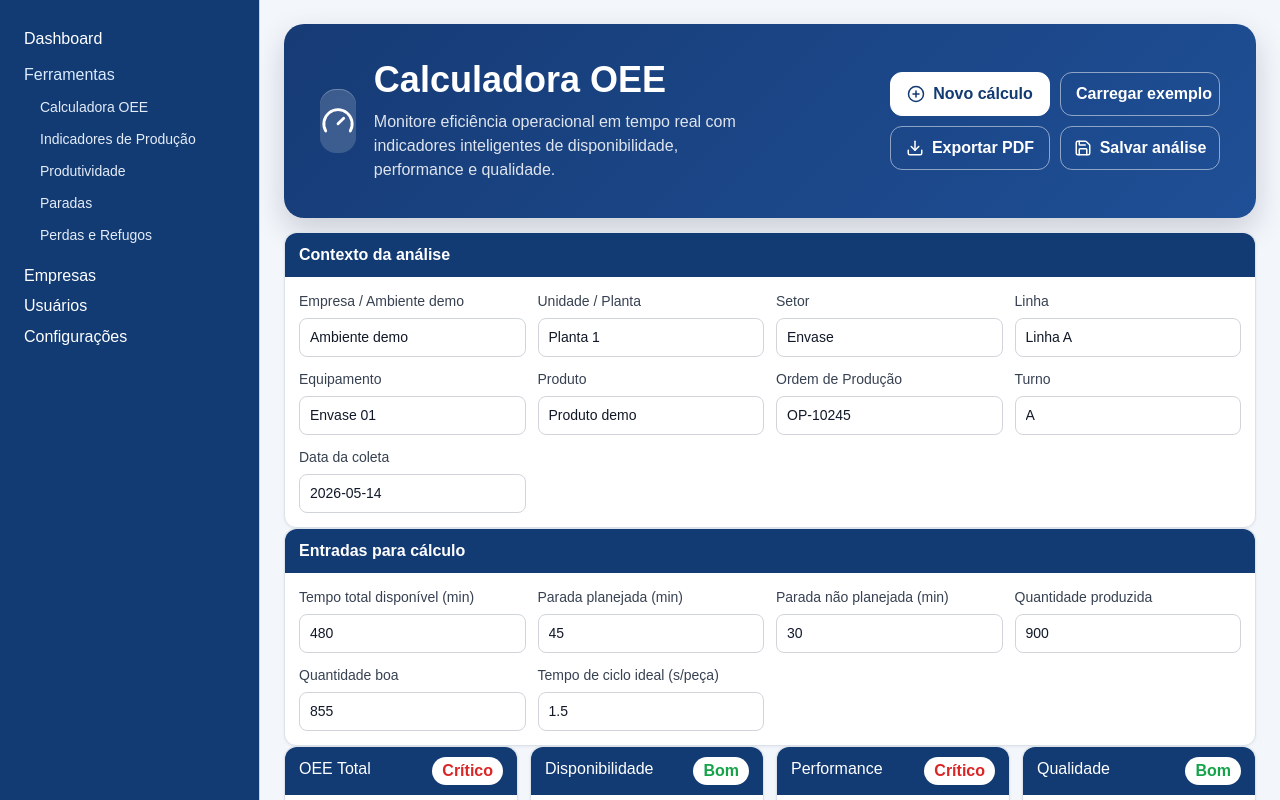
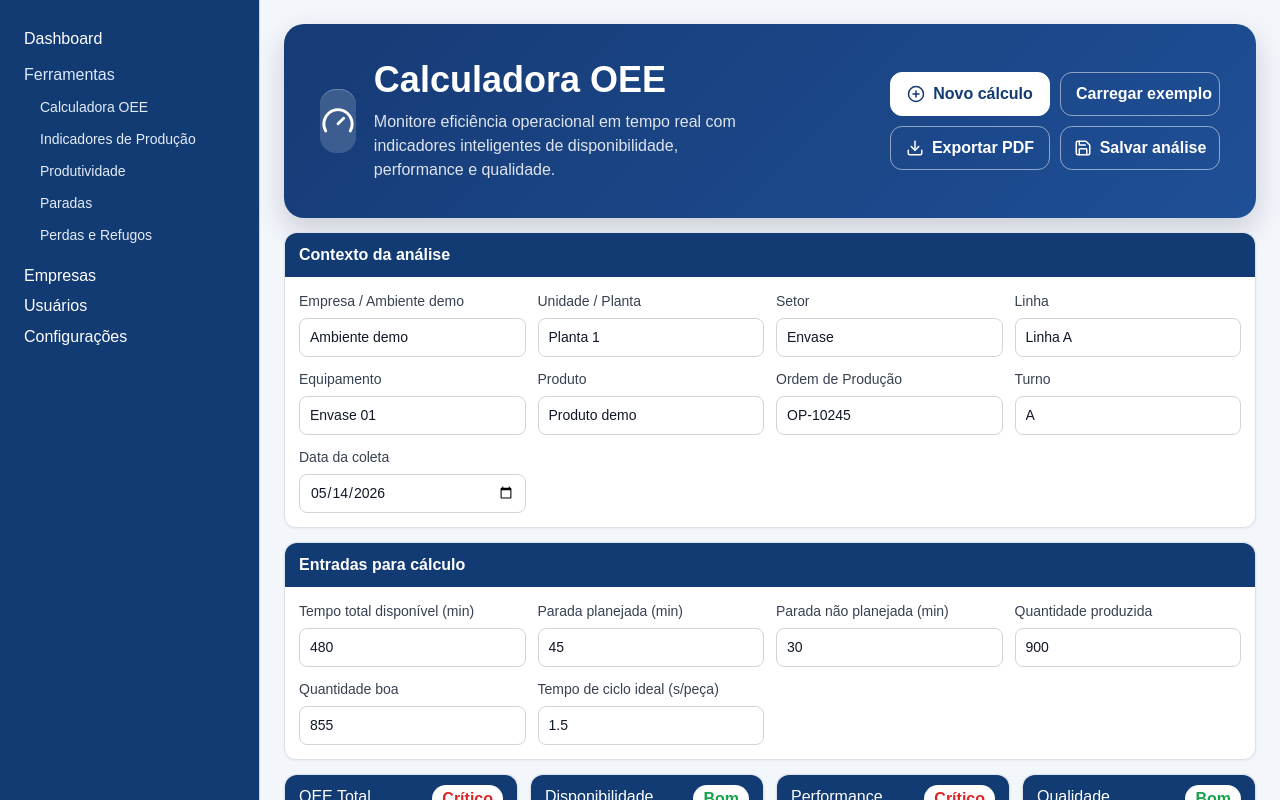
Before and after one commit to ArthurEngProduto/SIGO-Portal-de-Produ-o, a Next.js app: page /ferramentas/oee in a window 1280 px wide. Shown: the top 800 px of the page. Built offline with nearby package versions, Linux system fonts and the light colour scheme.

Commit message:
Padroniza datas e espacamento da OEE

```diff
--- a/app/ferramentas/indicadores-producao/page.tsx
+++ b/app/ferramentas/indicadores-producao/page.tsx
@@ -124,7 +124,7 @@ export default function IndicadoresProducaoPage() {
               {Object.entries({ "Empresa / Ambiente": "empresa", "Unidade / Planta": "unidade", Setor: "setor", Linha: "linha", Equipamento: "equipamento", Produto: "produto", "Ordem de Produção": "ordemProducao", Turno: "turno", "Data da coleta": "dataColeta" } as const).map(([label, key]) => (
                 <label key={key} style={{ display: "grid", gap: 6, fontSize: 14 }}>
                   <span style={{ color: "#374151" }}>{label}</span>
-                  <input value={context[key]} onChange={(e) => setContext((p) => ({ ...p, [key]: e.target.value }))} style={{ background: "#fff", color: "#111827", border: "1px solid #d1d5db", borderRadius: 8, padding: "8px 10px" }} />
+                  <input type={key === "dataColeta" ? "date" : "text"} value={context[key]} onChange={(e) => setContext((p) => ({ ...p, [key]: e.target.value }))} style={{ background: "#fff", color: "#111827", border: "1px solid #d1d5db", borderRadius: 8, padding: "8px 10px" }} />
                 </label>
               ))}
             </div>
--- a/app/ferramentas/oee/page.tsx
+++ b/app/ferramentas/oee/page.tsx
@@ -137,7 +137,7 @@ export default function OeePage() {
 
           <div className="print-only-title">Análise OEE</div>
 
-          <div className="print-area"><OeeContextForm values={context} onChange={(field, value) => setContext((p) => ({ ...p, [field]: value }))} />
+          <div className="print-area" style={{ display: "grid", gap: 14 }}><OeeContextForm values={context} onChange={(field, value) => setContext((p) => ({ ...p, [field]: value }))} />
           <OeeInputCard values={inputs} onChange={(field, value) => setInputs((p) => ({ ...p, [field]: Number.isFinite(value) ? Math.max(0, value) : 0 }))} />
 
           <div style={{ display: "grid", gridTemplateColumns: "repeat(auto-fit, minmax(220px, 1fr))", gap: 12 }}>
--- a/components/oee/OeeContextForm.tsx
+++ b/components/oee/OeeContextForm.tsx
@@ -25,7 +25,7 @@ export default function OeeContextForm({ values, onChange }: Props) {
         {fields.map((f) => (
           <label key={f.key} style={{ display: "grid", gap: 6, fontSize: 14 }}>
             <span style={{ color: "#374151" }}>{f.label}</span>
-            <input value={values[f.key]} onChange={(e) => onChange(f.key, e.target.value)} style={{ background: "#fff", color: "#111827", border: "1px solid #d1d5db", borderRadius: 8, padding: "8px 10px" }} />
+            <input type={f.key === "dataColeta" ? "date" : "text"} value={values[f.key]} onChange={(e) => onChange(f.key, e.target.value)} style={{ background: "#fff", color: "#111827", border: "1px solid #d1d5db", borderRadius: 8, padding: "8px 10px" }} />
           </label>
         ))}
       </div>
```
